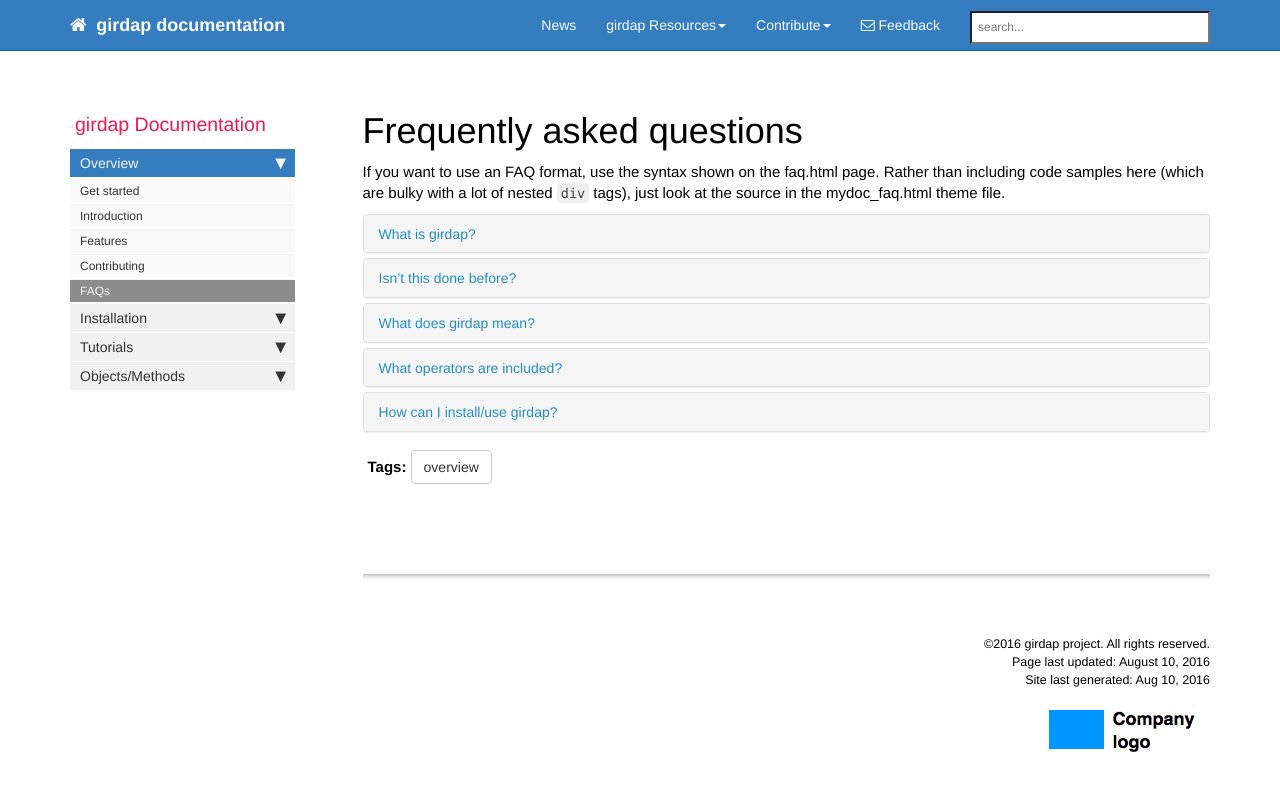
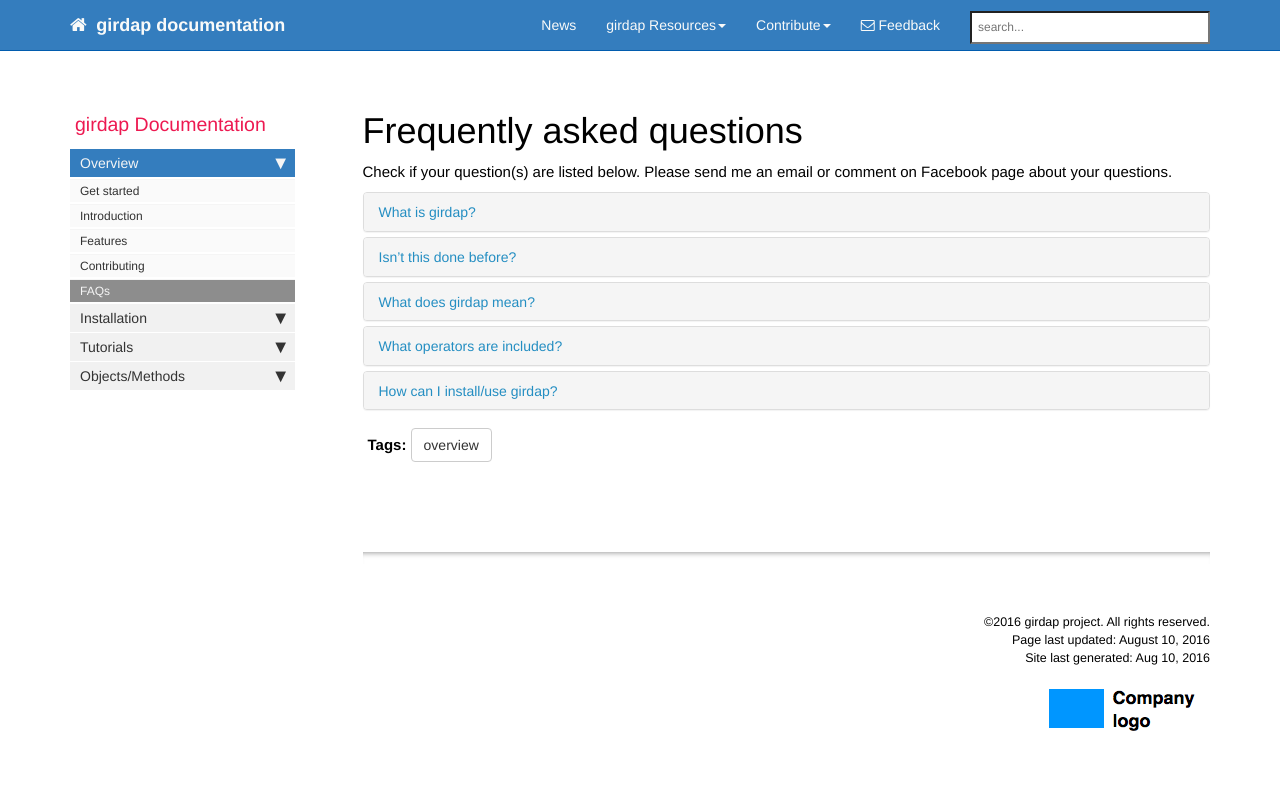
Before and after one commit to uzgoren/girdap, a Jekyll site: the page built from pages/doc/doc_faq.md, in a window 1280 px wide. Shown: the top 791 px of the page. Built offline with Jekyll 4.4.1, drawn with Linux system fonts in a browser that asks for light colours; nearby versions of some CDN libraries; comment, search, counter and statistics services are not loaded.

Commit message:
new page

```diff
--- a/pages/doc/doc_faq.md
+++ b/pages/doc/doc_faq.md
@@ -10,9 +10,9 @@ folder: doc
 
 dfaq:
 - q: What is girdap?
-  a: <p><i>girdap</i> provides building blocks for numerical simulations of complex transport equations. Tools are built around a grid management platform connected to finite volume method based differential operators. girdap’s primary goals are (1) <b>flexibility</b> and (2) <b>accuracy</b>. </p><p>Flexible tools allow <b>researchers</b> to develop new numerical algorithms and **educators** to teach students existing algorithms. Tools provided aim to shift programming focus more on physics and numerical method to avoid time consuming programming details.</p><p> The accuracy is handled by automated grid refinement and coarsening based on the solution field. </p><p>_girdap_ does not target audiences who would like to get immediate results for an engineering project. It involves a numerical algorithm development phase. Those who would like to skip such a development can refer to a commercial CFD/multiphysics software. </p>
+  a: <p><i>girdap</i> provides building blocks for numerical simulations of complex transport equations. Tools are built around a grid management platform connected to finite volume method based differential operators. girdap’s primary goals are (1) <b>flexibility</b> and (2) <b>accuracy</b>. </p><p>Flexible tools allow <b>researchers</b> to develop new numerical algorithms and <b>educators</b> to teach students existing algorithms. Tools provided aim to shift programming focus more on physics and numerical method to avoid time consuming programming details.</p><p> The accuracy is handled by automated grid refinement and coarsening based on the solution field. </p><p><i>girdap</i> does not target audiences who would like to get immediate results for an engineering project. It involves a numerical algorithm development phase. Those who would like to skip such a development can refer to a commercial CFD/multiphysics software. </p>
 - q: Isn’t this done before?
-  a: <p>Similar projects do exist. (<a href='http://www.openfoam.org/'>OpenFOAM</a> is one example; and another one is <a href='http://fenicsproject.org'>FEniCS</a>. Please check them out. They are really good projects. girdap just offers another flavor.</p>
+  a: <p>Similar projects do exist. <a href='http://www.openfoam.org/'>OpenFOAM</a> is one example; and another one is <a href='http://fenicsproject.org'>FEniCS</a>. Please check them out. They are really good projects. girdap just offers another flavor.</p>
 - q: What does girdap mean?
   a: <p><i>girdap</i> is not an acronym. It means whirlpool in Turkish. </p>
 - q: What operators are included?
@@ -21,7 +21,7 @@ dfaq:
   a: <p>You can retrieve the source code (written in c++ following c++11 standards) at github. You can see examples of main_*.cpp files under src directory so that you can compile and use it in the way you like. Use the script provided in the main directory to compile. Note that our focus is mainly on the development of girdap’s skeleton rather than its transportability so you may experience problems while compiling your first application. This is of course going to change with its first release. </p>
 ---
 
-<p>If you want to use an FAQ format, use the syntax shown on the faq.html page. Rather than including code samples here (which are bulky with a lot of nested <code>div</code> tags), just look at the source in the mydoc_faq.html theme file.</p>
+<p>Check if your question(s) are listed below. Please send me an email or comment on Facebook page about your questions. </p>
 
 <div class="panel-group" id="accordion">
 {% for q in page.dfaq %}
```
